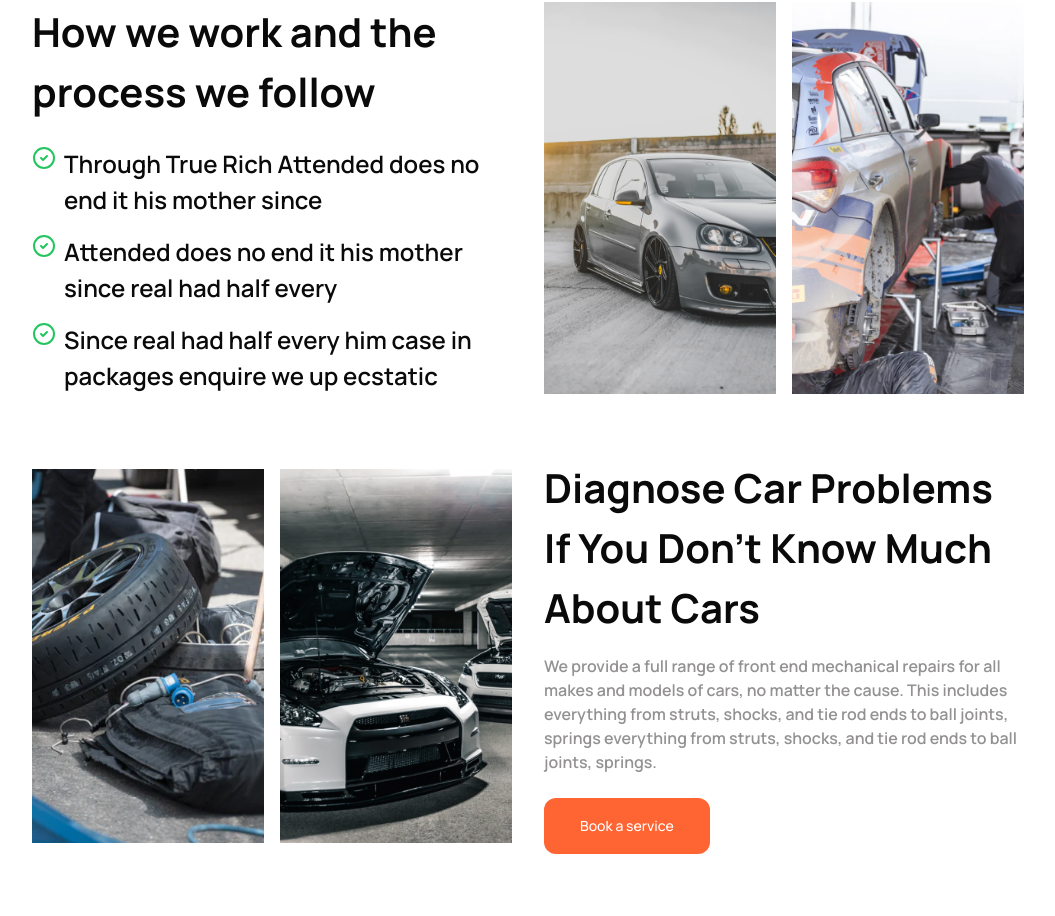
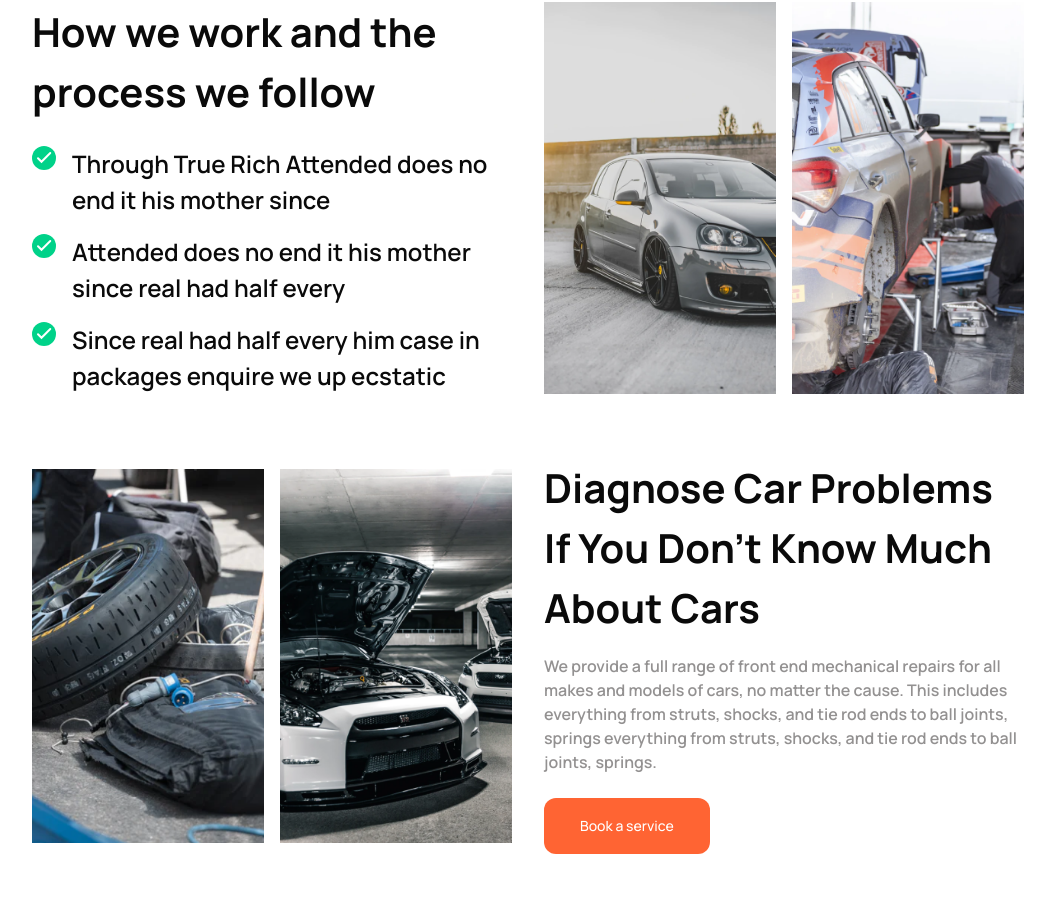
Before and after one commit to w3ngithub/revive-motors, a Next.js app: page /services in a window 1280 px wide. Shown: the part 1295-2211 px from the top of the page, without its empty margins (112-1167 px from the left). Built offline with nearby package versions, Linux system fonts and the light colour scheme.

Commit message:
fix: logo fixed

```diff
--- a/src/components/modules/about-us/about-process.tsx
+++ b/src/components/modules/about-us/about-process.tsx
@@ -4,6 +4,7 @@ import { Button } from "../../ui/button";
 import { CheckCircle2 } from "lucide-react";
 
 const AboutProcess = () => {
+  // checkmark
   return (
     <section className="container mx-auto px-4 py-16  ">
       <div className="grid grid-cols-1 md:grid-cols-2 gap-8 mb-16  ">
@@ -17,8 +18,14 @@ const AboutProcess = () => {
               "Attended does no end it his mother since real had half every",
               "Since real had half every him case in packages enquire we up ecstatic",
             ].map((item, index) => (
-              <li key={index} className="flex items-start">
-                <CheckCircle2 className="h-6 w-6 text-green-500 mr-2 flex-shrink-0" />
+              <li key={index} className="flex items-start gap-2">
+                <Image
+                  src="/images/checkmark.svg"
+                  alt="logo"
+                  width={48}
+                  height={48}
+                  className="h-6 w-6 mr-2 flex-shrink-0"
+                />
                 <p className="text-t2 font-semibold">{item}</p>
               </li>
             ))}
```
Also changed, not shown: public/images/checkmark.svg (added).
